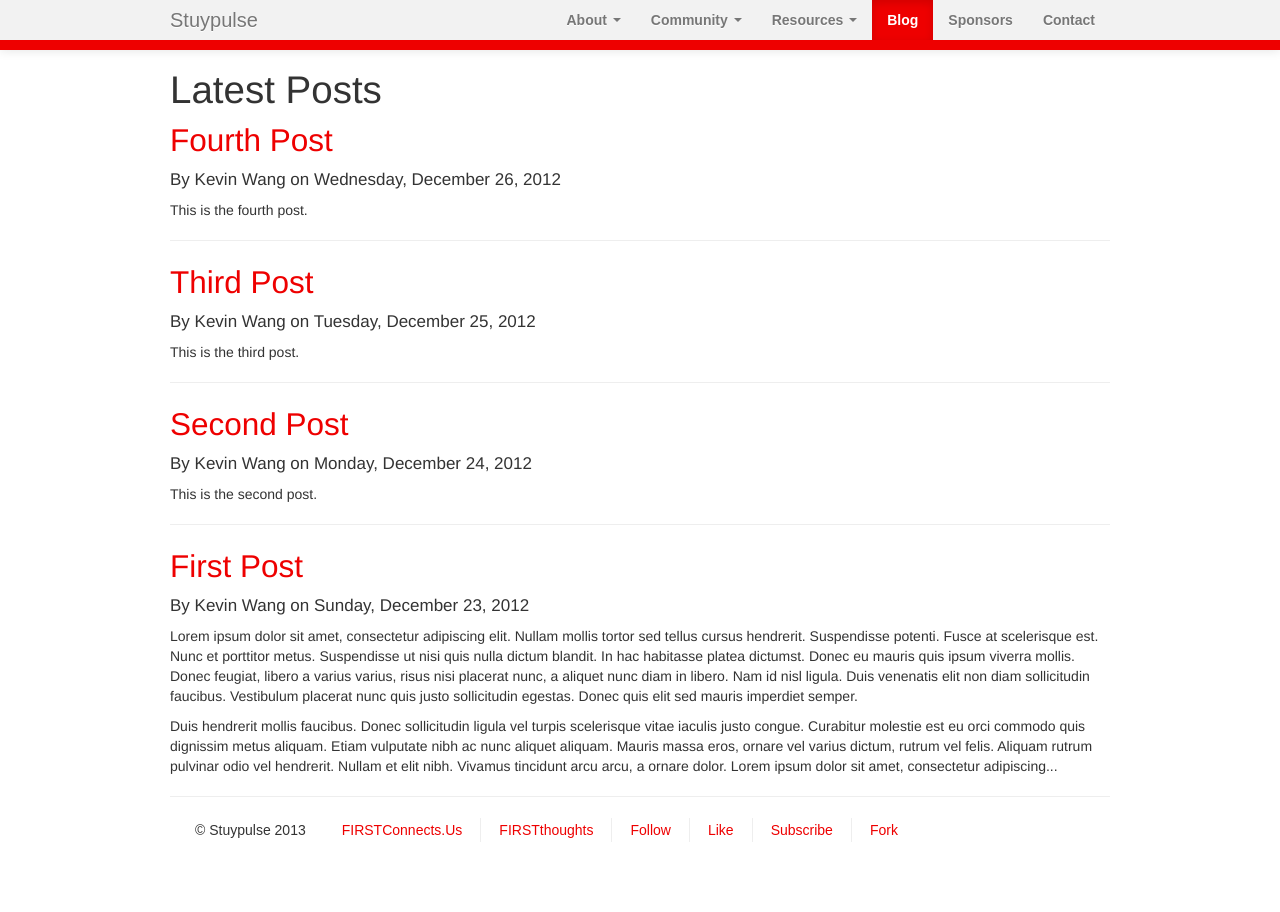
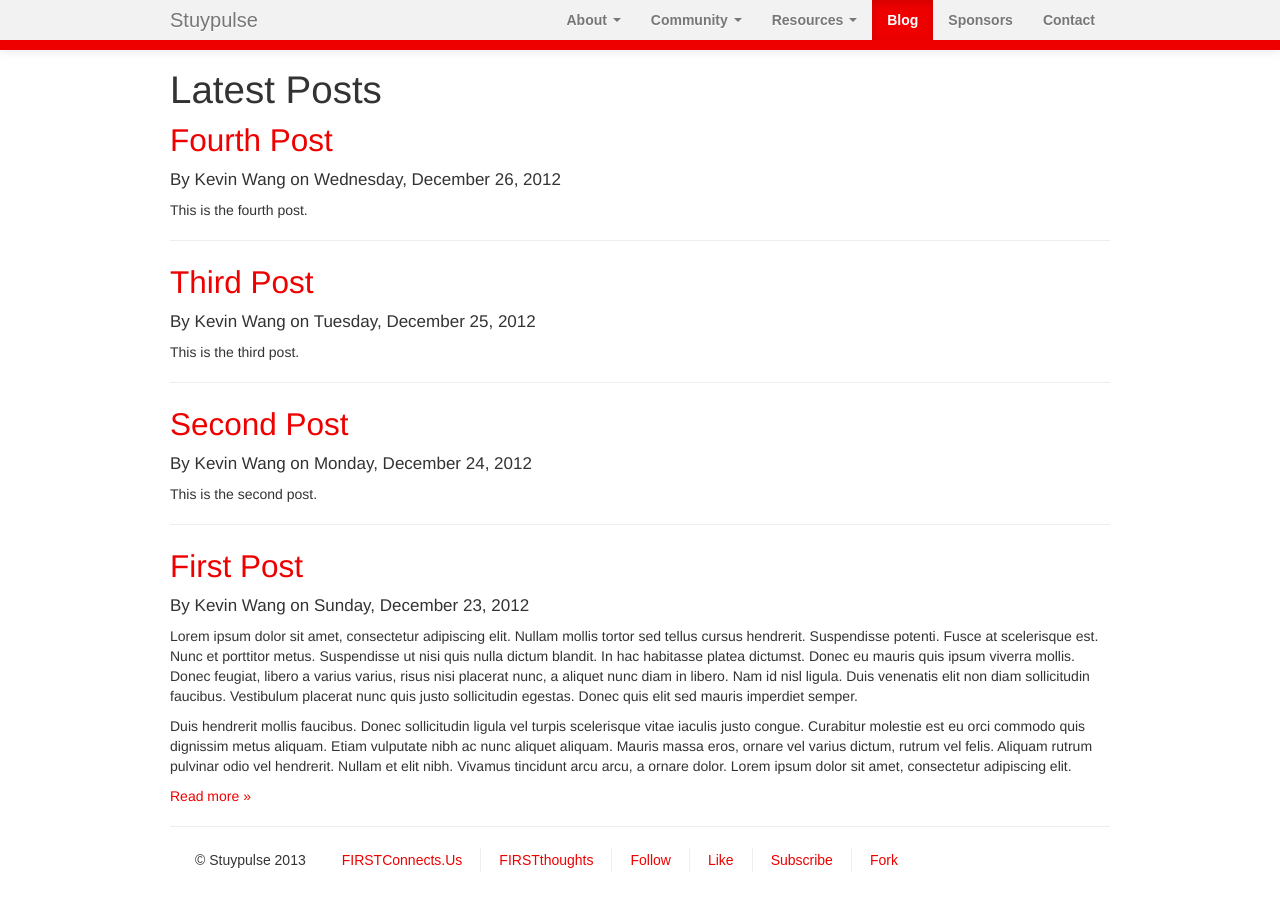
Before and after one commit to StuyPulse/team694.github.io, a Jekyll site: the page built from blog/index.html, in a window 1280 px wide. Built offline with Jekyll 4.4.1, drawn with Linux system fonts in a browser that asks for light colours; nearby versions of some CDN libraries.

Commit message:
Improve blog post excerpts. Closes #12.

```diff
--- a/blog/index.html
+++ b/blog/index.html
@@ -6,7 +6,10 @@ title: Latest Posts
     <div class="post-preview">
         <h2><a href="{{ post.url }}">{{ post.title }}</a></h2>
         <div class="author-info">By {{post.author}} on {{ post.date | date: "%A, %B %d, %Y"}}</div>
-        <p>{{post.content | truncatewords: '150'}}</p>
+        <p>{{ post.content | split: "<!-- more -->" | first }}</p>
+        {% if post.content contains "<!-- more -->" %}
+            <p><a href="{{ post.url }}">Read more &raquo;</a></p>
+        {% endif %}
     </div>
     {% unless forloop.last %}
         <hr>
```
Also changed, not shown: _posts/2012-12-23-first-post.md (+1 -0 lines).
